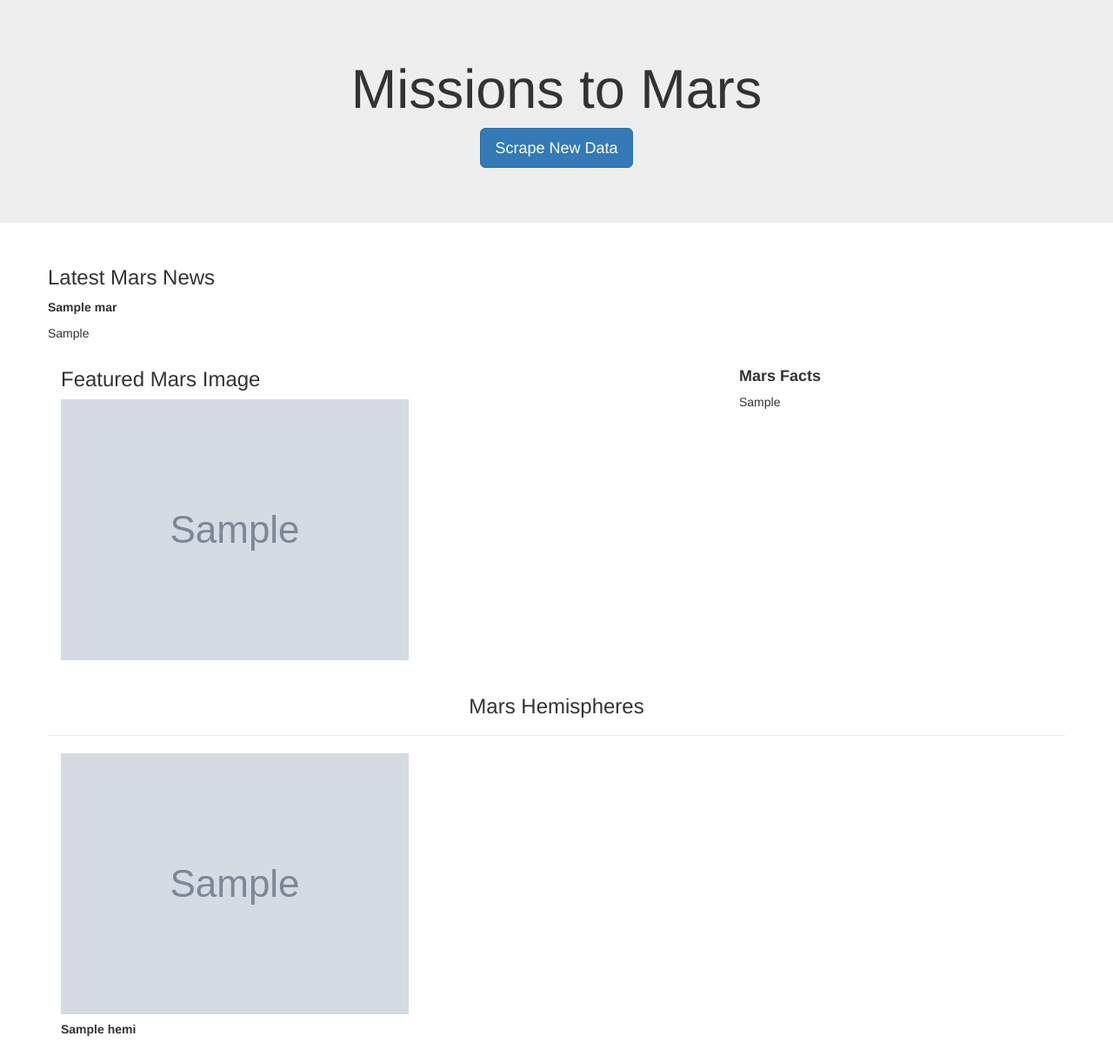
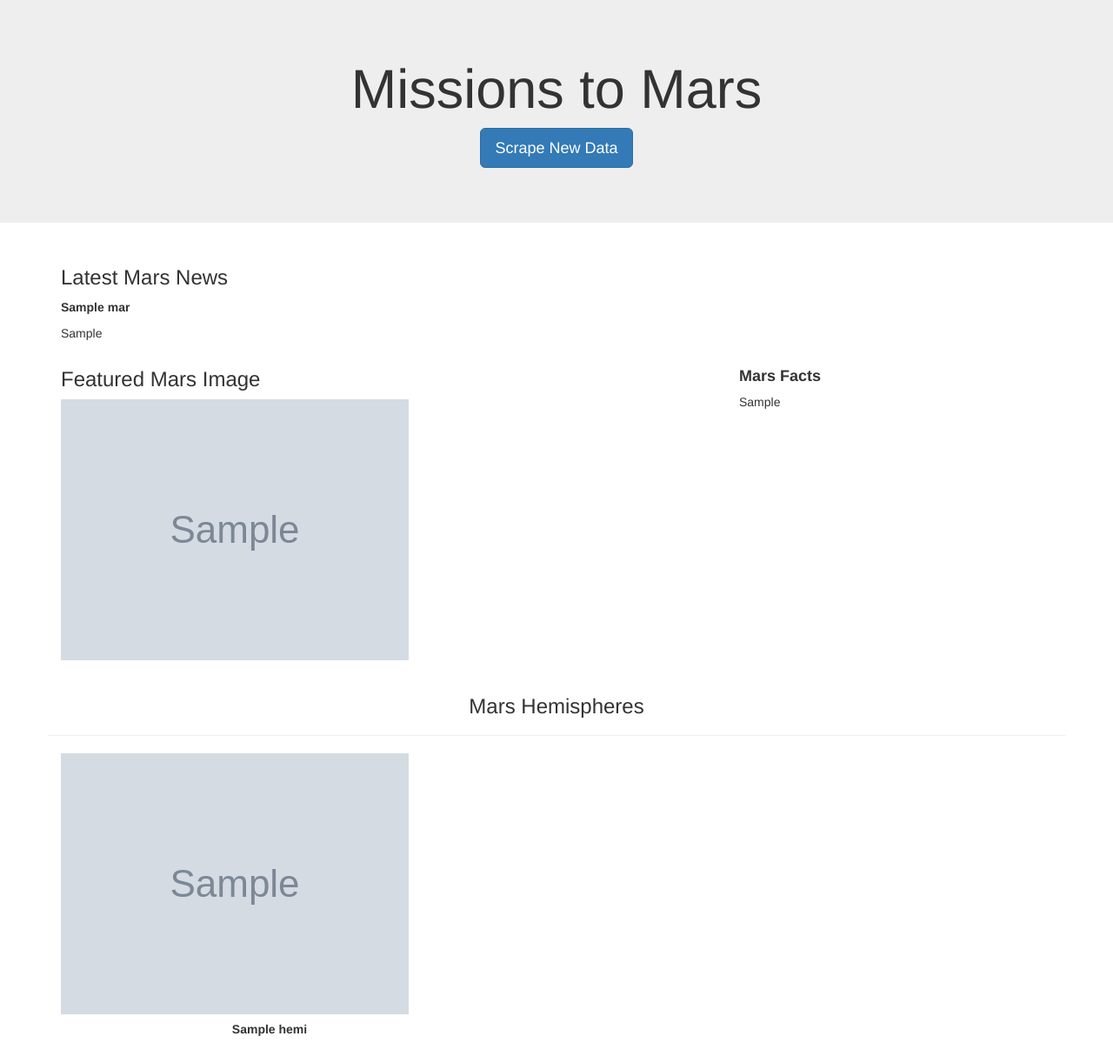
Before and after one commit to CicilyGeorge/web-scraping-challenge, a Flask app: page / in a window 1280 px wide. Shown: the whole page at 87% size. Before the commit the page ends 1191 px from the top, so only its background shows below. Run offline with Flask 2, Linux system fonts and the light colour scheme; grey boxes marked "Sample" are stand-in pictures; a database or web service that is not in the repository returns one stand-in record (values such as "Sample title"); some libraries are stand-ins or nearby versions.

Commit message:
screenshots

```diff
--- a/Missions_to_Mars/static/styles.css
+++ b/Missions_to_Mars/static/styles.css
@@ -49,10 +49,17 @@
 #alert_text {
     display: none;
     margin-top: -20px;
+    width: 100%;
+    text-align: center;
+
 }
 
 #load_info {
     display: none;
+}
+
+#news {
+    padding-left: 15px;
 }
 
 img {
@@ -72,6 +79,10 @@ th, td{
     padding:5px 5px 5px 10px;
 }
 
-h3 {
-    margin-top:20px;
+.container {
+    margin-bottom:20px;
 }
+
+.card {
+    max-width: 480px;
+}
--- a/Missions_to_Mars/templates/index.html
+++ b/Missions_to_Mars/templates/index.html
@@ -22,16 +22,21 @@
     </div>
 
     <!-- For Loader Animation -->
-    <div id="alert_text" class="text-center alert alert-secondary" role="alert">
+    <div class="row">
+      <div class="col-12">
+    <div id="loader"></div>
+    <p id="load_info">{{ mars.loaded }}</p>
+    <div id="alert_text" class="alert alert-warning text-center" role="alert">
       Please Do not close any Browser window opened while loading!
     </div>
-    <div id="loader"></div>
-    <p id="load_info">{{ mars.loaded }}</p>
+    </div>
+    </div>
+
     <div class="container animate-bottom" id="myDiv">
 
       <!-- mars data -->
       <div class="row">
-        <div class="col-12">
+        <div id="news" class="col-12">
           <h3>Latest Mars News</h3>
           <strong><p>{{ mars.news_title }}</p></strong>
           <p>{{ mars.news_p }}</p>
@@ -63,17 +68,16 @@
       <div class="row">
         {% for hemi in mars.hemisphere_image_urls %}
         <div class="col-md-6 col-sm-12">
-            <div class="card" style="max-width: 500px;">
+            <div class="card">
                 <img class="card-img-top" src="{{hemi.img_url}}" alt="{{ hemi.title }} Image"/>
-                <div class="card-body">
+                <div class="card-body text-center">
                     <h5 class="card-title"><strong>{{ hemi.title }}</strong></h5>
                 </div>
             </div>
         </div>
         {% endfor %}
-
+      </div>
     </div>
   </div>
-
 </body>
 </html>
```
Also changed, not shown: 3 other files.
